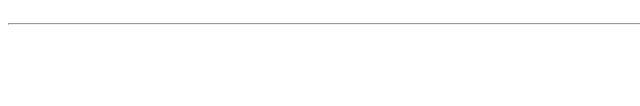
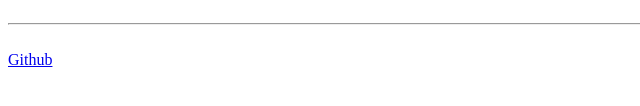
Before and after one commit to J-Wass/learn-numbers, a plain HTML site: page index.html in a window 1280 px wide. Shown: the part 220-326 px from the top of the page, 0-640 px from the left. Drawn offline with Linux system fonts and the light colour scheme.

Commit message:
add github link

```diff
--- a/index.html
+++ b/index.html
@@ -140,5 +140,7 @@
         <p> &nbsp;&nbsp;&nbsp;Your Answer: <span id="usersAnswer"></span></p>
     </div>
 </body>
+<br/>
+<a target="_blank" href="https://github.com/J-Wass/learn-numbers">Github</a>
 
 </html>
```
